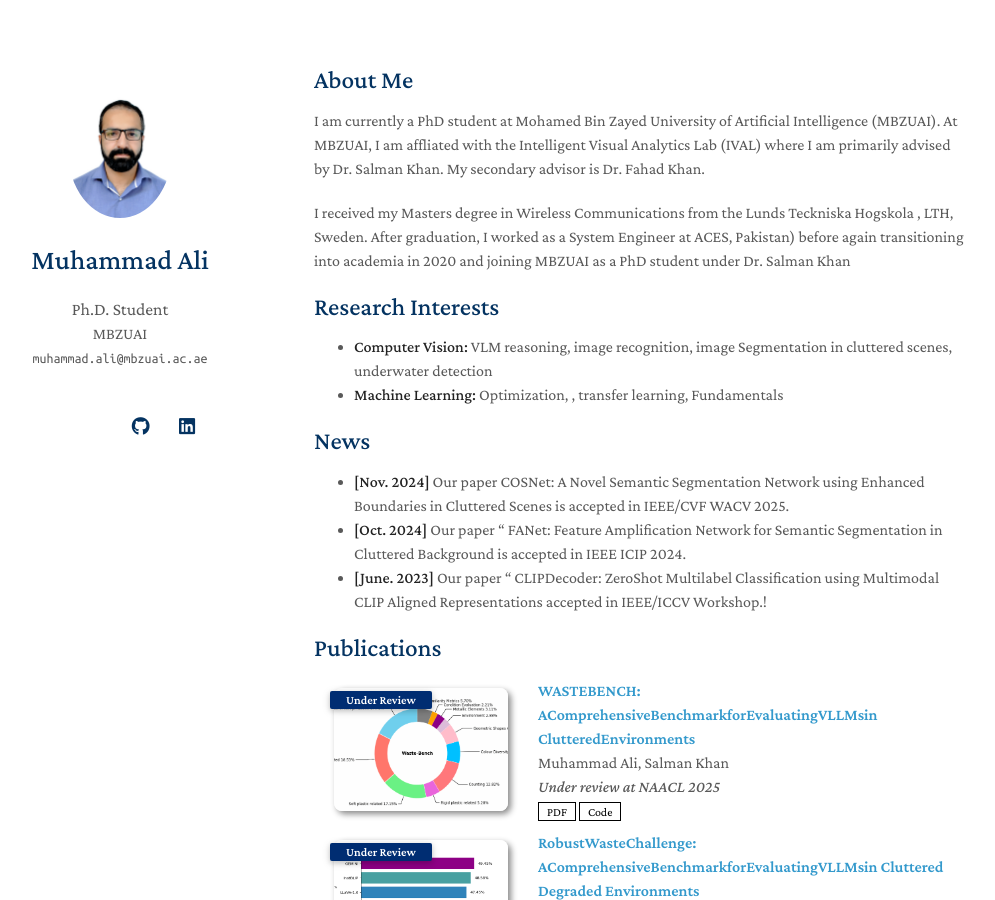
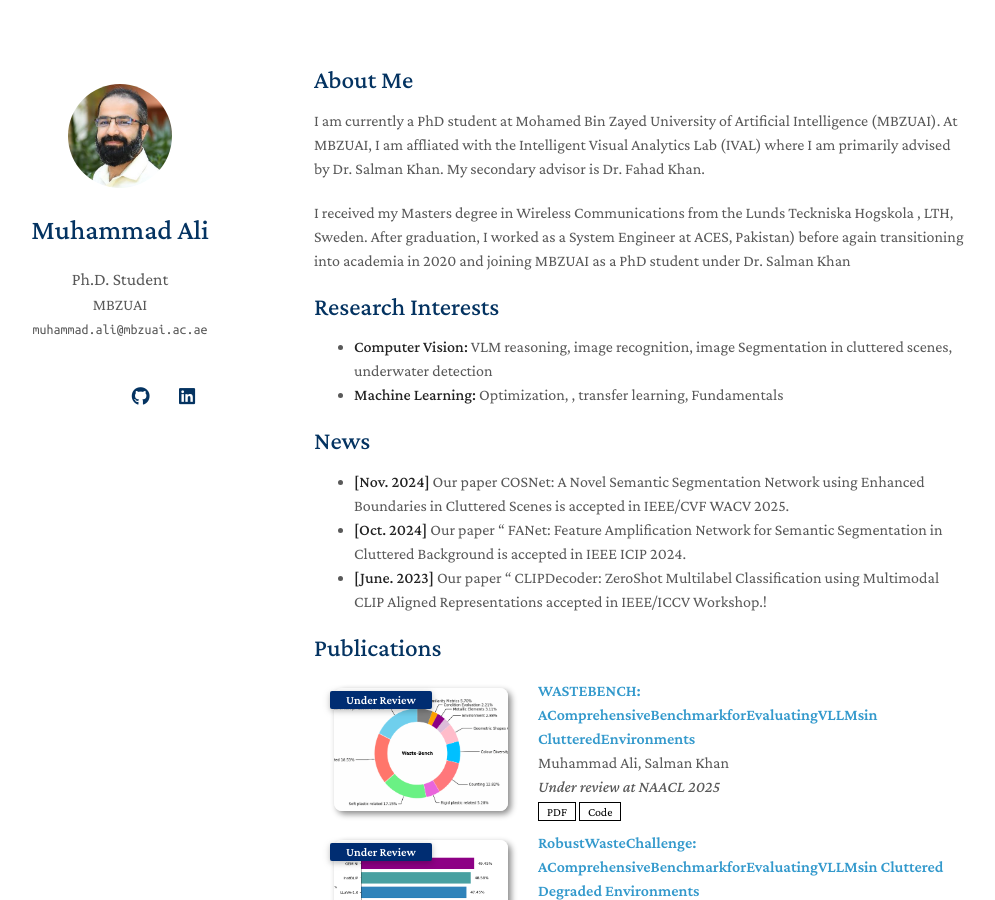
Before and after one commit to aliman80/aliman80.github.io, a Jekyll site: the page built from index.md, in a window 1280 px wide and 900 px high. Shown: the whole window, without its empty margins (156-1151 px from the left). Built offline with Jekyll 4.4.1, drawn with Linux system fonts in a browser that asks for light colours; a style sheet for code colours, icons or effects is not loaded; our own code applies the rules of GitHub Pages for plain Markdown files.

Commit message:
Update _config.yml

```diff
--- a/_config.yml
+++ b/_config.yml
@@ -19,7 +19,7 @@ linkedin: https://www.linkedin.com/
 
 # Images (e.g., your profile picture and your website's favicon)
 # "favicon" and "favicon_dark" are used for the light and dark modes, respectively.
-avatar: ./assets/img/DSC_0233.jpeg
+avatar: ./assets/img/Muhammad-Ali.jpg
 favicon: ./assets/img/favicon.png
 favicon_dark: ./assets/img/favicon-dark.png
 
```
